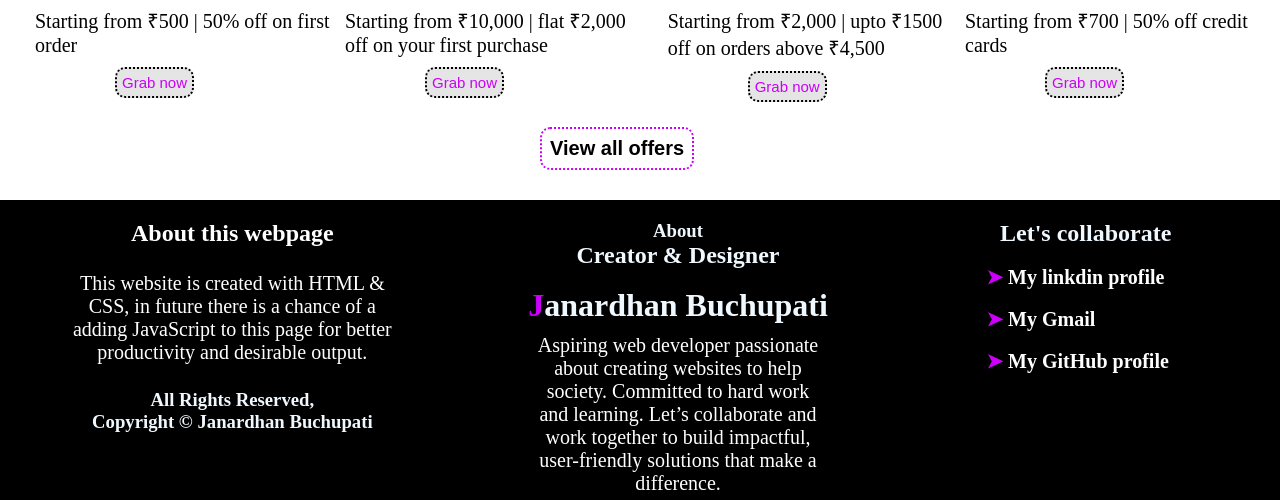
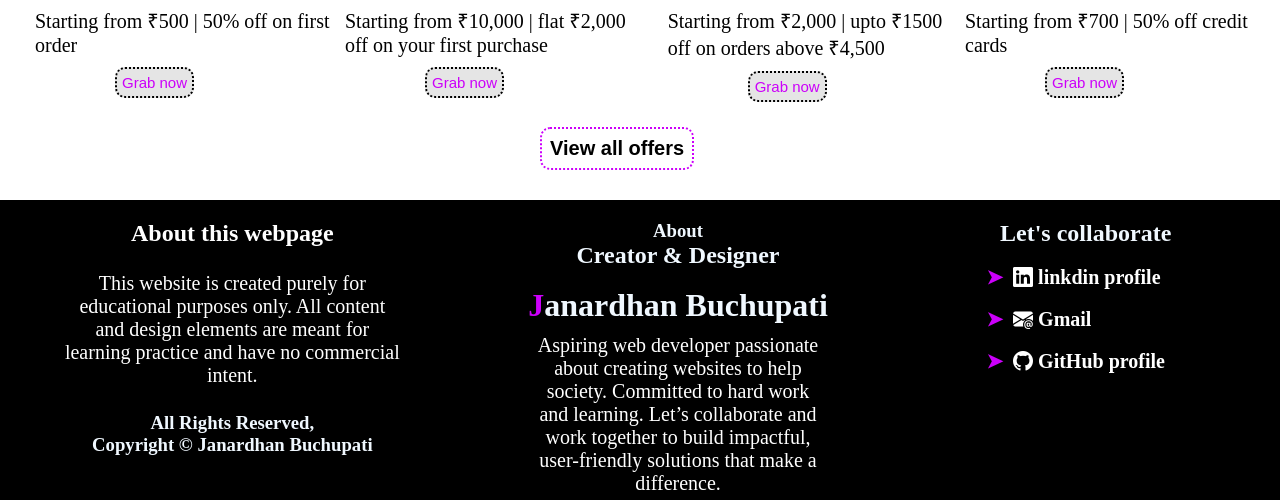
Before and after one commit to janardhan-dev/ecommerce-site, a plain HTML site: page index.html in a window 1280 px wide. Shown: the part 1841-2343 px from the top of the page. Drawn offline with nearby package versions, Linux system fonts and the light colour scheme.

Commit message:
updated code
added icons to the contact info

```diff
--- a/index.html
+++ b/index.html
@@ -1,7 +1,7 @@
 <!DOCTYPE html>
 <html>
     <head>
-
+        <link rel="stylesheet" href="https://cdn.jsdelivr.net/npm/bootstrap-icons@1.13.1/font/bootstrap-icons.min.css">
         <style>
             body{
                 margin:0px;
@@ -571,7 +571,7 @@
             <div id="foot">
                 <div>
                     <h2 style="color:white; text-align: center;margin-top:10px">About this webpage</h2>
-                    <p style="margin: 25px;"> This website is created with HTML & CSS, in future there is a chance of a adding JavaScript to this page for better productivity and desirable output.
+                    <p style="margin: 25px;"> This website is created purely for educational purposes only. All content and design elements are meant for learning practice and have no commercial intent.
 
                     </p>
                     <h3 style="text-align: center;">All Rights Reserved,<br> Copyright © Janardhan Buchupati</h3>
@@ -593,13 +593,13 @@
                     <h2  style="text-align: center;margin-top:10px;margin-left: 0px;">Let's collaborate </h2><br>
 
                     <a  href="https://www.linkedin.com/in/janardhan-buchupati-518068277?utm_source=share&utm_campaign=share_via&utm_content=profile&utm_medium=android_app">
-                         <span style="color: rgb(204, 0, 250);">➤</span> My linkdin profile
+                         <span style="color: rgb(204, 0, 250);">➤ </span>&nbsp<i class="bi bi-linkedin"></i>   linkdin profile
                     </a><br><br>
                     <a href="mailto:janabuchupati@gmail.com">
-                       <span style="color: rgb(204, 0, 250);">➤</span> My Gmail
+                       <span style="color: rgb(204, 0, 250);">➤</span>  &nbsp<i class="bi bi-envelope-at-fill"></i>  Gmail
                     </a> <br> <br>
                     <a href="https://github.com/janardhan-dev">
-                       <span style="color: rgb(204, 0, 250);">➤</span> My GitHub profile
+                       <span style="color: rgb(204, 0, 250);">➤</span> &nbsp<i class="bi bi-github"></i>  GitHub profile
                     </a>
                 </div>
             </div>
```
